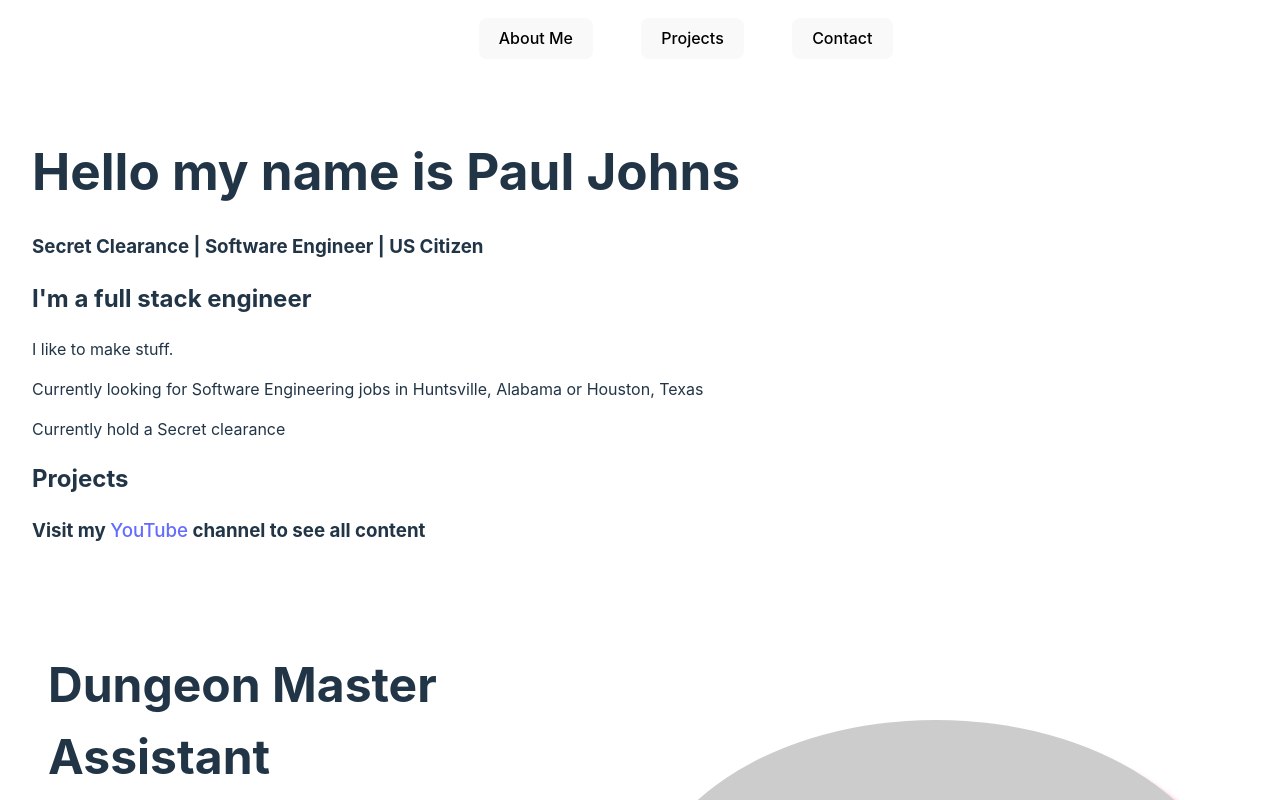
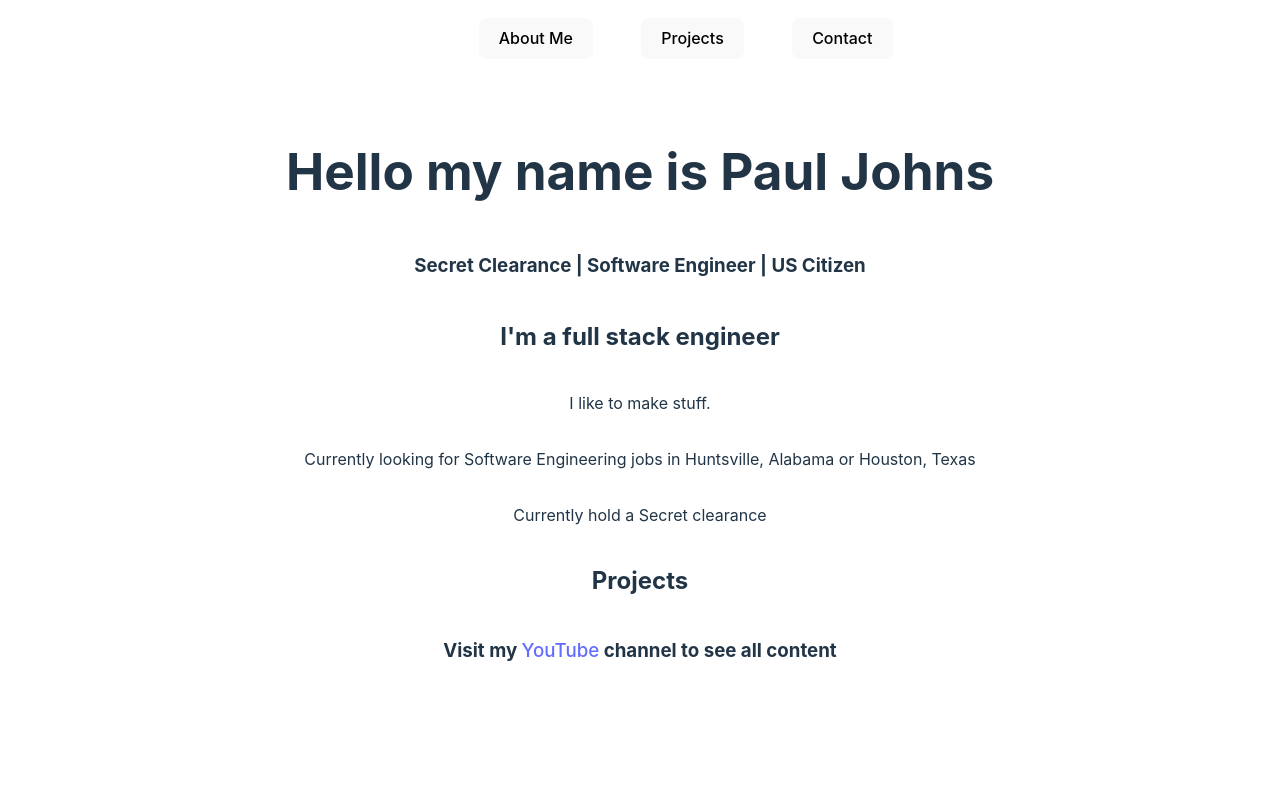
Before and after one commit to Johnny-Codes/portfolio, a React (Vite) app: page / in a window 1280 px wide. Shown: the top 800 px of the page. Built offline with nearby package versions, Linux system fonts and the light colour scheme.

Commit message:
more stylin

```diff
--- a/src/index.css
+++ b/src/index.css
@@ -17,8 +17,9 @@
 content-container {
   padding-left: 2em;
   padding-right: 2em;
+  display: flex;
+  flex-direction: column;
   align-items: center;
-  justify-content: center;
 }
 
 img {
```
